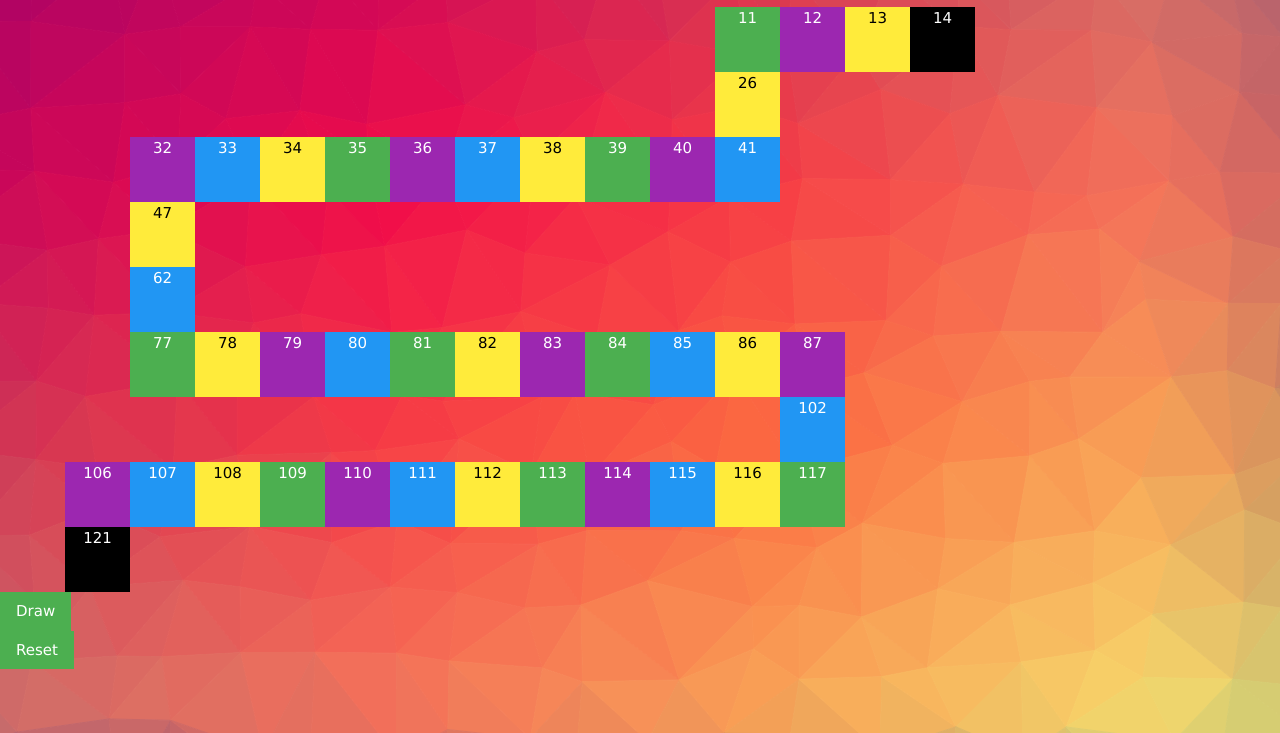
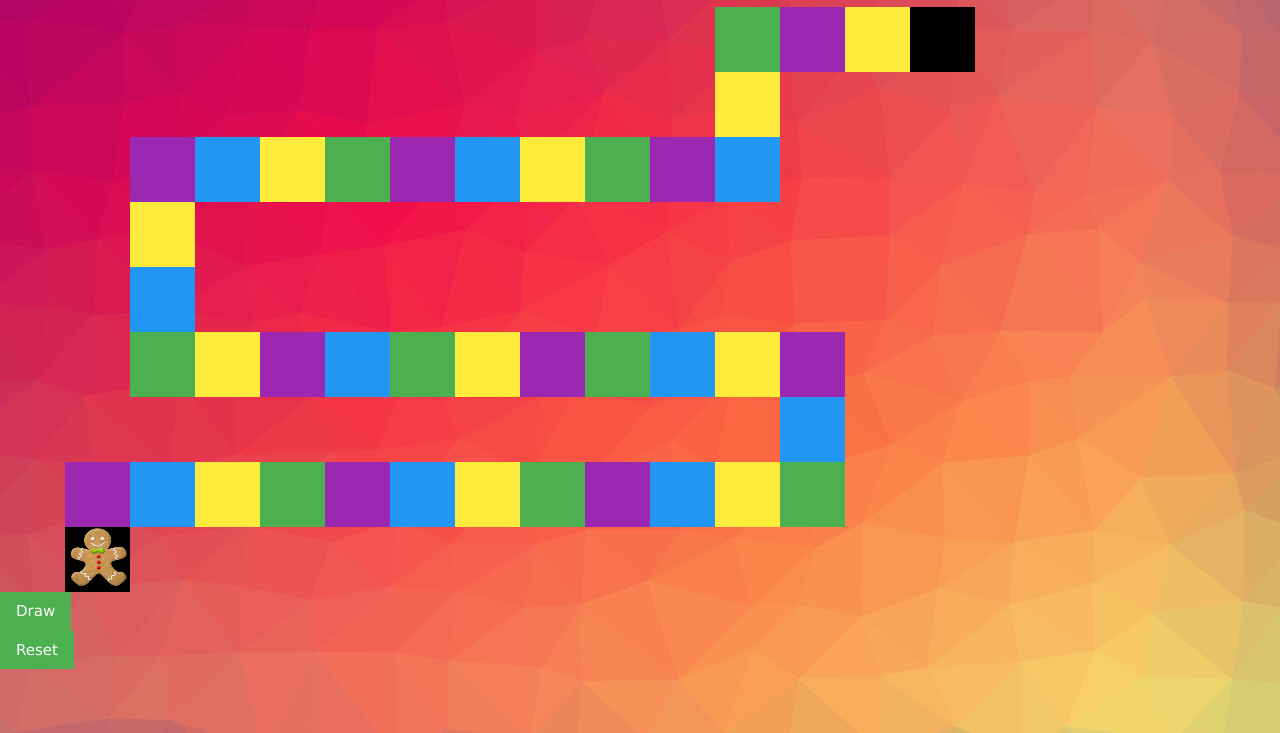
Before and after one commit to hcduffey/candyland, a website: page index.html in a window 1280 px wide. Shown: the part 67-800 px from the top of the page. Drawn offline with nearby package versions, Linux system fonts and the light colour scheme.

Commit message:
player 1 token displays

```diff
--- a/scripts/app.js
+++ b/scripts/app.js
@@ -11,12 +11,14 @@
 // GAME STATE/MODEL
 
 class Player {
-    constructor(rowLength) {
+    constructor(rowLength, token) {
         this.directions = {
             up: -1 * (rowLength), // the length of a row in the board determines how many elements to move to go up a row
             left: -1,
             right: 1
         }
+
+        this.token = token;
 
         this.currentDirection = this.directions.up;
         this.currentLocation = 121;
@@ -34,7 +36,7 @@ class Player {
     }
 }
 
-// stores the allowed colors for the board squares and cards
+// stores the allowed colors for the board squares and cards, color definitions are classes in the W3 CSS styles
 const color = {
     green: "w3-green",
     purple: "w3-purple",
@@ -47,7 +49,7 @@ const color = {
 const rowLength = 15;
 const board = $(".board");
 
-const player1 = new Player(rowLength);
+const player1 = new Player(rowLength, "./images/player1_token.png");
 
 // INITIALIZATION FUNCTIONS
 
@@ -104,17 +106,26 @@ function initializeBoardState() {
 }
 
 /**
- * creates the html table that will represent the game board based on the board state
+ * creates the html table that will represent the game board based on the board state and player locations
  */
-function drawBoard(boardStateInput) {
+function drawBoard(boardStateInput, player) {
     let boardTableString = "<tr>";
 
-    boardStateInput.forEach( (boardSquare, index) => {
+    boardStateInput.forEach( (boardSquareColor, index) => {
         let printChar = "";
-        if(boardSquare !== "") {
+        let tokenHTML = "";
+
+        if(boardSquareColor !== "") {
             printChar = index;
         }
-        boardTableString += `<td><div id="${index}" class="w3-panel ${boardSquare}">${printChar}</div></td>`;
+
+        if(player.currentLocation === index) {
+            console.log(player.currentLocation + " : " + index);
+            tokenHTML = `<img class="token" src="${player.token}">`;
+            console.log(tokenHTML);
+        }
+
+        boardTableString += `<td><div id="${index}" class="w3-panel ${boardSquareColor}">${tokenHTML}</div></td>`;
 
         if(((index+1) % 15 === 0) && (index !== 0)) {
             boardTableString += "</tr><tr>";
@@ -127,7 +138,7 @@ function drawBoard(boardStateInput) {
 }
 
 const boardState = initializeBoardState();
-drawBoard(boardState);
+drawBoard(boardState, player1);
 
 // Controller Functions
 
--- a/styles/main.css
+++ b/styles/main.css
@@ -25,3 +25,11 @@ td {
     height: 65px;
     text-align: center;
 }
+
+/* Styles for player tokens */
+
+.token {
+    z-index: 2;
+    height: 60px;
+    width: 60px;
+}
```
Also changed, not shown: images/player1_token.png (added).
